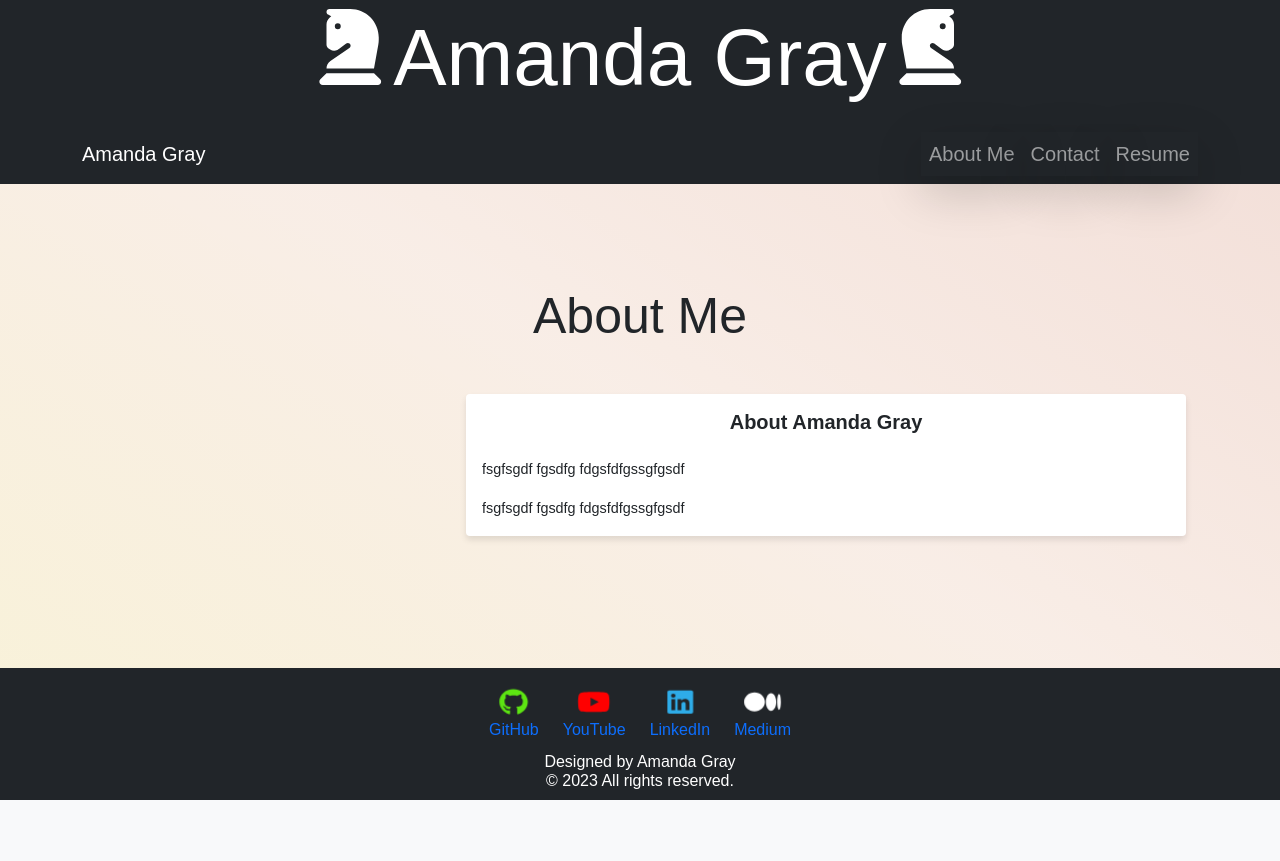
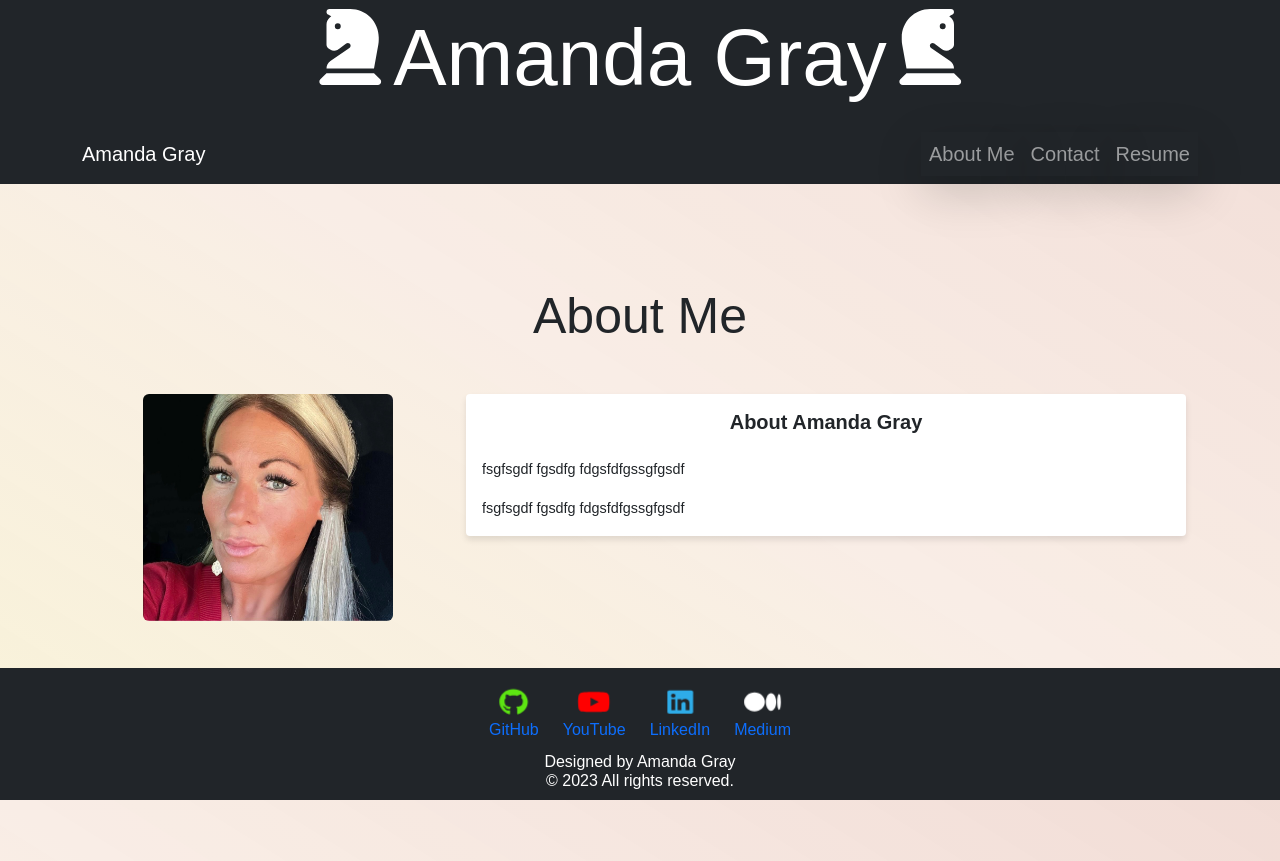
Before and after one commit to Berkeleycodingmomma/NextGenWebfolio-react, a React (Create React App) app: page /Berkeleycodingmomma/NextGenWebfolio-react/about in a window 1280 px wide. Before the commit the page ends 800 px from the top, so only its background shows below. Built offline with nearby package versions, Linux system fonts and the light colour scheme.

Commit message:
cleaned up some comments and code

```diff
--- a/src/components/About.js
+++ b/src/components/About.js
@@ -1,7 +1,6 @@
 import React from "react";
-import { Container, Row, Col, Card } from "react-bootstrap";
-// import { Container, Row, Col, Card, Image } from "react-bootstrap";
-// import avatar from "../images/Portfolio_Headshot.png";
+import { Container, Row, Col, Card, Image } from "react-bootstrap";
+import avatar from "../images/amanda_profile.jpg";
 import "../style/About.css";
 
 function About() {
@@ -16,7 +15,7 @@ function About() {
               md={4}
               className="d-flex justify-content-center align-items-center mb-4 mb-md-0"
             >
-              {/* <Image src={avatar} rounded fluid className="about-image" /> */}
+              <Image src={avatar} rounded fluid className="about-image" />
             </Col>
             <Col xs={12} md={8}>
               <Card>
--- a/src/components/Contact.js
+++ b/src/components/Contact.js
@@ -67,7 +67,6 @@ function Contact() {
               md={4}
               className="d-flex justify-content-center align-items-center mb-4 mb-md-0"
             >
-              {/* <Image src={avatar} rounded fluid className="about-image" /> */}
             </Col>
             <Col xs={12} md={8}>
               <Card>
--- a/src/components/Navigation.js
+++ b/src/components/Navigation.js
@@ -12,9 +12,7 @@ const Navigation = () => {
             <Navbar.Toggle aria-controls="basic-navbar-nav" />
             <Navbar.Collapse id="basic-navbar-nav">
               <Nav className="ms-auto">
-                          {/* <Nav.Link as={Link} to="NextGenWebfolio-react/home" className="fs-5">Home</Nav.Link> */}
                 <Nav.Link as={Link} to="/Berkeleycodingmomma/NextGenWebfolio-react/about/" className="fs-5 nav-link-highlight shadow-lg">About Me</Nav.Link>
-                {/* <Nav.Link as={Link} to="/Berkeleycodingmomma/NextGenWebfolio-react/portfolio" className="fs-5 nav-link-highlight shadow-lg ">Portfolio</Nav.Link> */}
                 <Nav.Link as={Link} to="/Berkeleycodingmomma/NextGenWebfolio-react/contact" className="fs-5 nav-link-highlight shadow-lg ">Contact</Nav.Link>
                 <Nav.Link as={Link} to="/Berkeleycodingmomma/NextGenWebfolio-react/resume" className="fs-5 nav-link-highlight shadow-lg ">Resume</Nav.Link>
               </Nav>
--- a/src/components/Portfolio.js
+++ b/src/components/Portfolio.js
@@ -1,6 +1,5 @@
 import React from "react";
 import Project from "./Project";
-// import WorkDayPlanner from "../images/WorkDayPlanner";
 import WorkDayPlanner from "../images/WorkDayPlanner.png"
 import WebAPI from "../images/WebAPI.png";
 import Weather from "../images/Weather.png";
```
